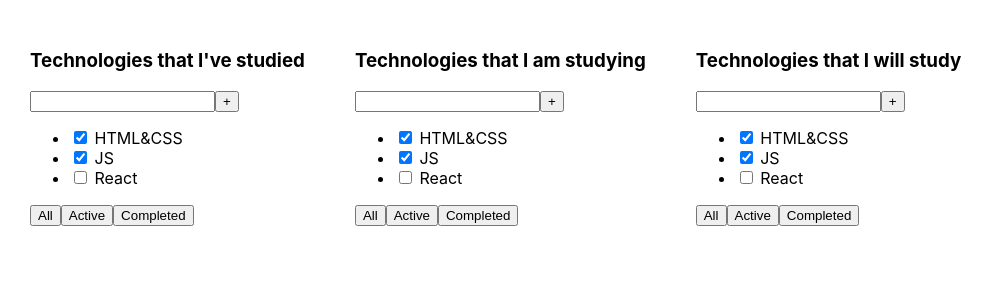
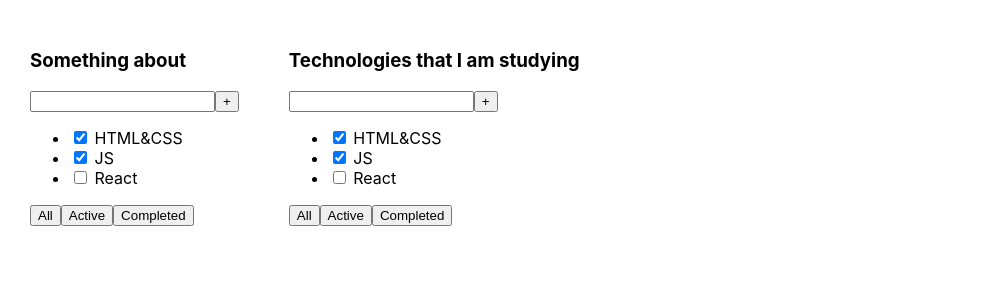
Before and after one commit to VladTomchuk/todolist_2023_2024, a React (Create React App) app: page / in a window 1280 px wide. Shown: the top 300 px of the page, without its empty margins (0-994 px from the left). Built offline with nearby package versions, Linux system fonts and the light colour scheme.

Commit message:
Added and sent by props 2 arrays of tasks for each tasklist in Todolist component

```diff
--- a/src/App.tsx
+++ b/src/App.tsx
@@ -3,11 +3,23 @@
 import {Todolist} from "./Todolist";
 
 function App() {
+
+    const tasks1 = [
+        {id: 1, title: "HTML&CSS", isDone: true},
+        {id: 2, title: "JS", isDone: true},
+        {id: 3, title: "ReactJS", isDone: false}
+    ]
+    const tasks2 = [
+        {id: 1, title: "Hello world", isDone: true},
+        {id: 2, title: "I am Happy", isDone: false},
+        {id: 3, title: "Yo", isDone: false}
+    ]
+
+
     return (
         <div className="App">
-            <Todolist title="Technologies that I've studied"/>
-            <Todolist title="Technologies that I am studying"/>
-            <Todolist title="Technologies that I will study"/>
+            <Todolist title="Something about" tasks={tasks2}/>
+            <Todolist title="Technologies that I am studying" tasks={tasks1}/>
         </div>
     );
 }
```
